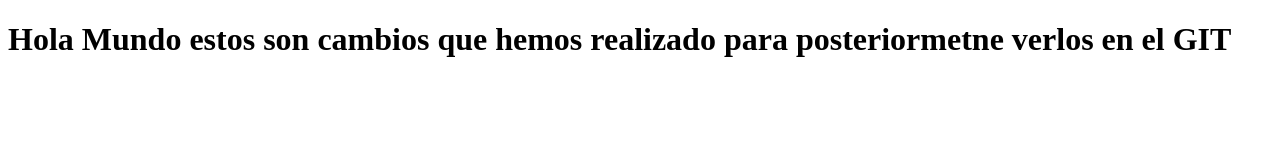
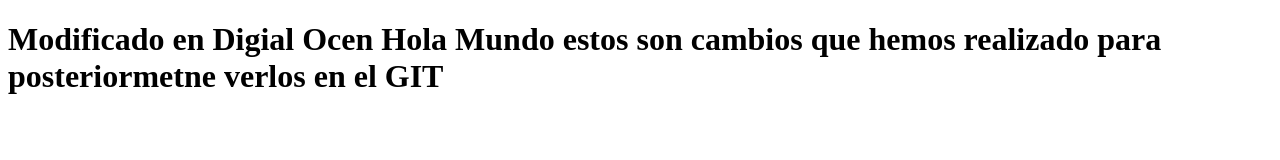
Before and after one commit to JaimeACG/mi-primer-repo, a plain HTML site: page nosotros.html in a window 1280 px wide. Drawn offline with Linux system fonts and the light colour scheme.

Commit message:
primer commit desde digital ocean

```diff
--- a/nosotros.html
+++ b/nosotros.html
@@ -7,6 +7,6 @@
     <title>Mi Página</title>
 </head>
 <body>
-    <h1>Hola Mundo estos son cambios que hemos realizado para posteriormetne verlos en el GIT</h1>
+    <h1>Modificado en Digial Ocen Hola Mundo estos son cambios que hemos realizado para posteriormetne verlos en el GIT</h1>
 </body>
 </html>
```
